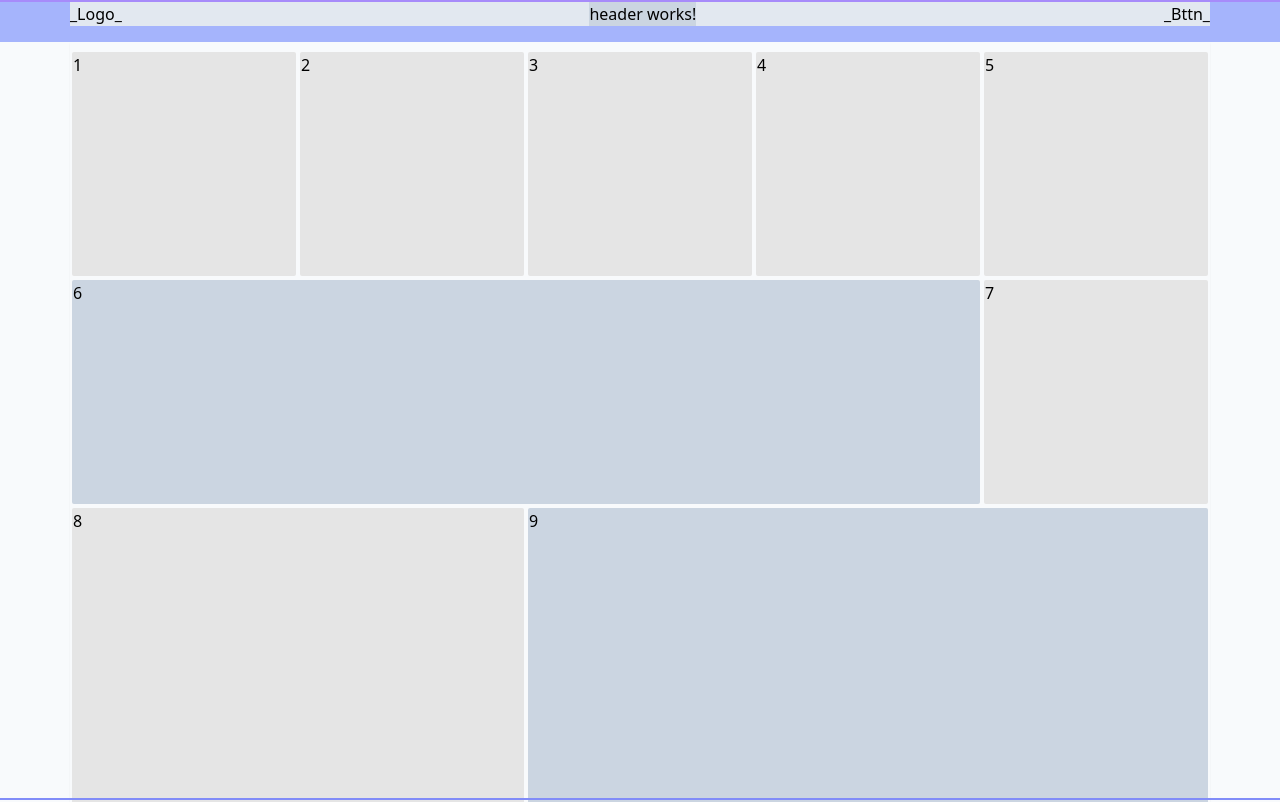
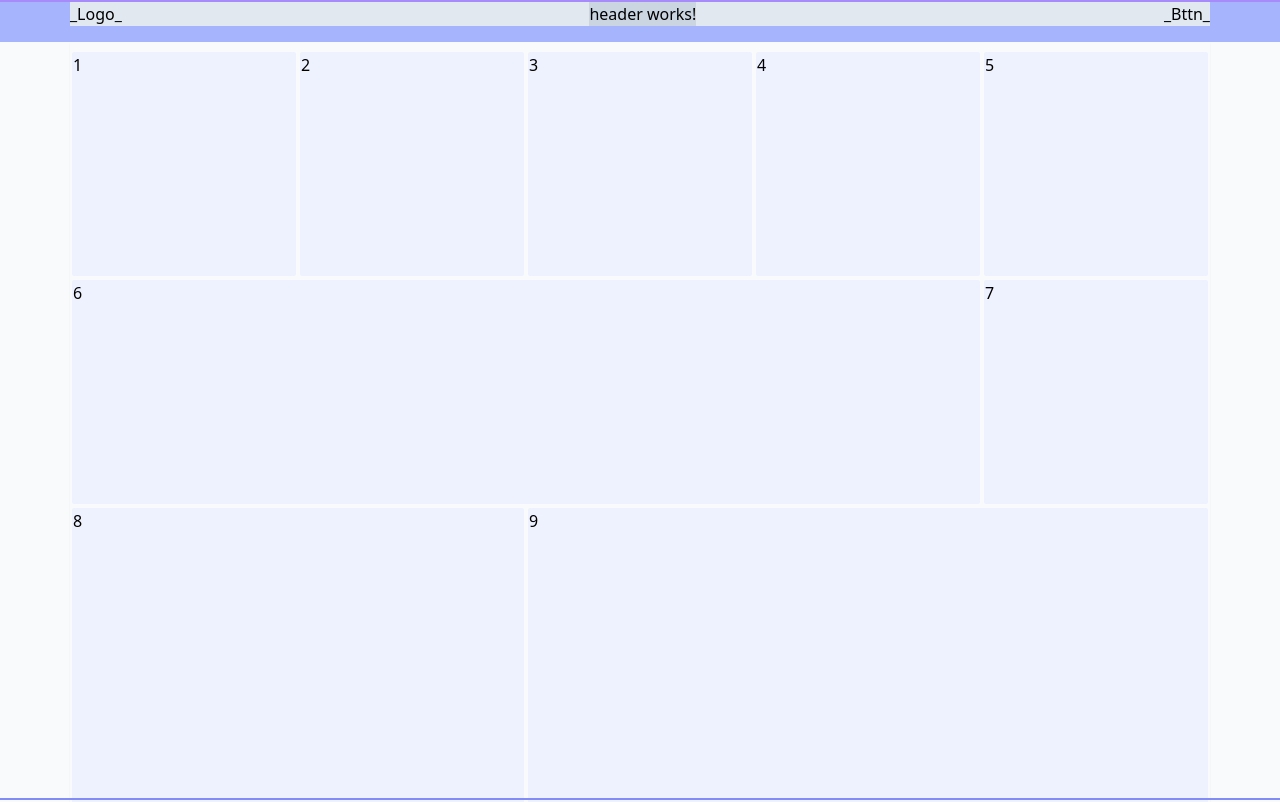
Before and after one commit to plx-easyteam/ng-playground, an Angular app: page /about in a window 1280 px wide. Built offline with nearby package versions, Linux system fonts and the light colour scheme.

Commit message:
centralized bg color

```diff
--- a/src/app/shared/containers/four-by-one/four-by-one.component.html
+++ b/src/app/shared/containers/four-by-one/four-by-one.component.html
@@ -1,7 +1,7 @@
 <!-- <div class="rect_outer border-2 border-[#0000000d] rounded hover:border-violet-300" [ngClass]="hasAltBG ?  'bg-violet-100' : ' bg-purple-100'"> -->
   <div class="rect41_outer">
     <div class="_inner">
-      <div class="_content overflow-hidden bg-slate-300">
+      <div class="_content overflow-hidden">
         <ng-content></ng-content>
       </div>
     </div>
--- a/src/app/shared/containers/square/square.component.html
+++ b/src/app/shared/containers/square/square.component.html
@@ -1,7 +1,7 @@
 <!-- <div class="sqr_outer border-2 border-[#0000000d] rounded hover:border-violet-300" [ngClass]="hasAltBG ?  'bg-violet-100' : ' bg-purple-100'"> -->
 <div class="sqr_outer">
   <div class="_inner">
-    <div class="_content overflow-hidden bg-neutral-200">
+    <div class="_content overflow-hidden">
       <ng-content></ng-content>
     </div>
   </div>
--- a/src/app/shared/containers/three-by-two/three-by-two.component.html
+++ b/src/app/shared/containers/three-by-two/three-by-two.component.html
@@ -1,7 +1,7 @@
 <!-- <div class="rect_outer border-2 border-[#0000000d] rounded hover:border-violet-300" [ngClass]="hasAltBG ?  'bg-violet-100' : ' bg-purple-100'"> -->
 <div class="rect32_outer">
   <div class="_inner">
-    <div class="_content overflow-hidden bg-slate-300">
+    <div class="_content overflow-hidden">
       <ng-content></ng-content>
     </div>
   </div>
--- a/src/app/shared/containers/two-by-one/two-by-one.component.html
+++ b/src/app/shared/containers/two-by-one/two-by-one.component.html
@@ -1,7 +1,7 @@
 <!-- <div class="rect_outer border-2 border-[#0000000d] rounded hover:border-violet-300" [ngClass]="hasAltBG ?  'bg-violet-100' : ' bg-purple-100'"> -->
   <div class="rect21_outer">
     <div class="_inner">
-      <div class="_content overflow-hidden bg-zinc-300">
+      <div class="_content overflow-hidden">
         <ng-content></ng-content>
       </div>
     </div>
--- a/src/app/shared/containers/two-by-three/two-by-three.component.html
+++ b/src/app/shared/containers/two-by-three/two-by-three.component.html
@@ -1,7 +1,7 @@
 <!-- <div class="rect_outer border-2 border-[#0000000d] rounded hover:border-violet-300" [ngClass]="hasAltBG ?  'bg-violet-100' : ' bg-purple-100'"> -->
   <div class="rect23_outer">
     <div class="_inner">
-      <div class="_content overflow-hidden bg-gray-300">
+      <div class="_content overflow-hidden">
         <ng-content></ng-content>
       </div>
     </div>
--- a/src/styles.scss
+++ b/src/styles.scss
@@ -37,6 +37,8 @@ body {
   border-radius: .125rem;
   border: 1px solid transparent;
 
+  background-color: #EEF2FF;
+
   &:hover{
     border: 1px solid hsla(0, 0%, 0%, 0.0625);
     // box-shadow: 0 0 5px hsla(0, 0%, 0%, 0.25);
```
